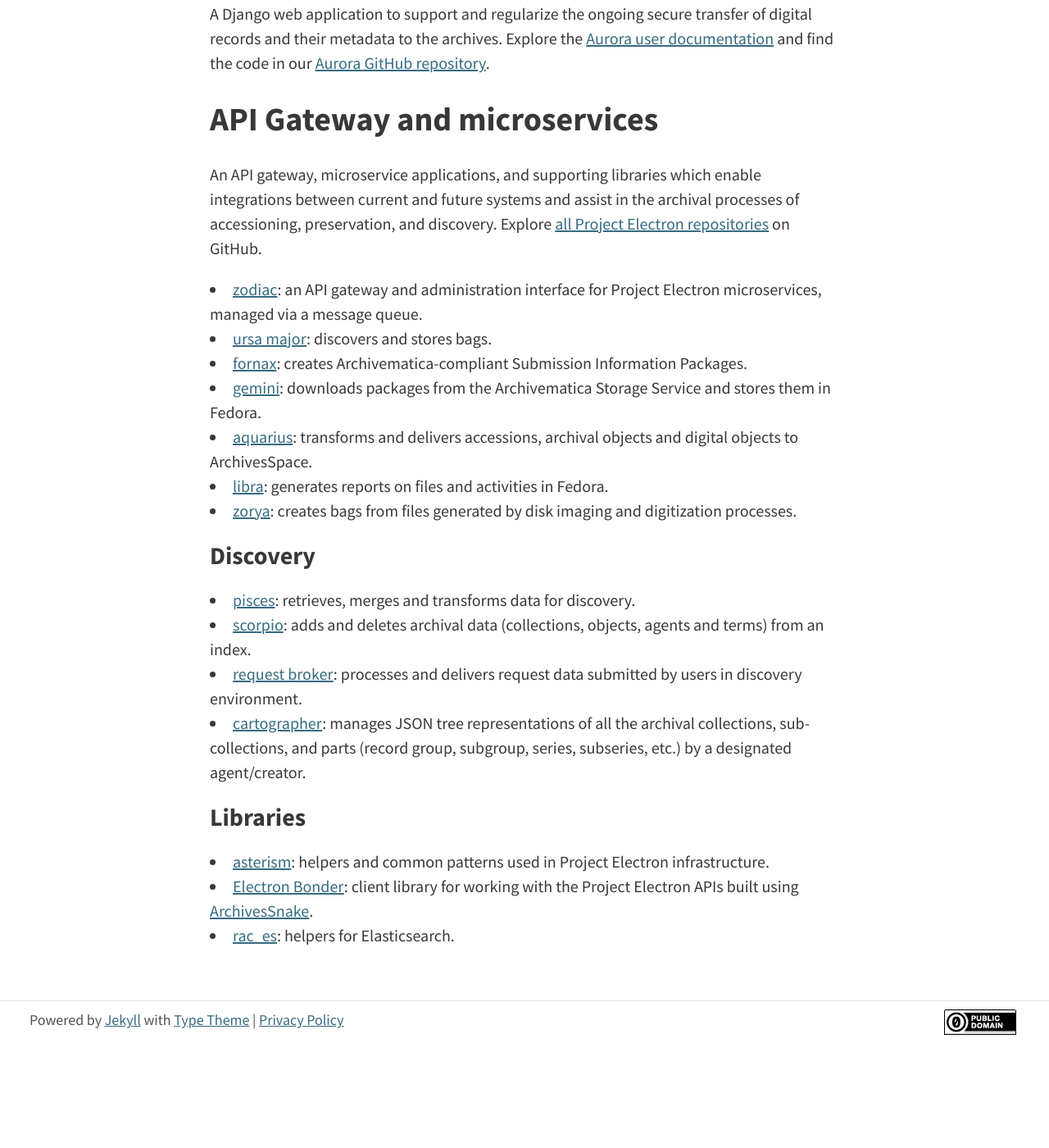
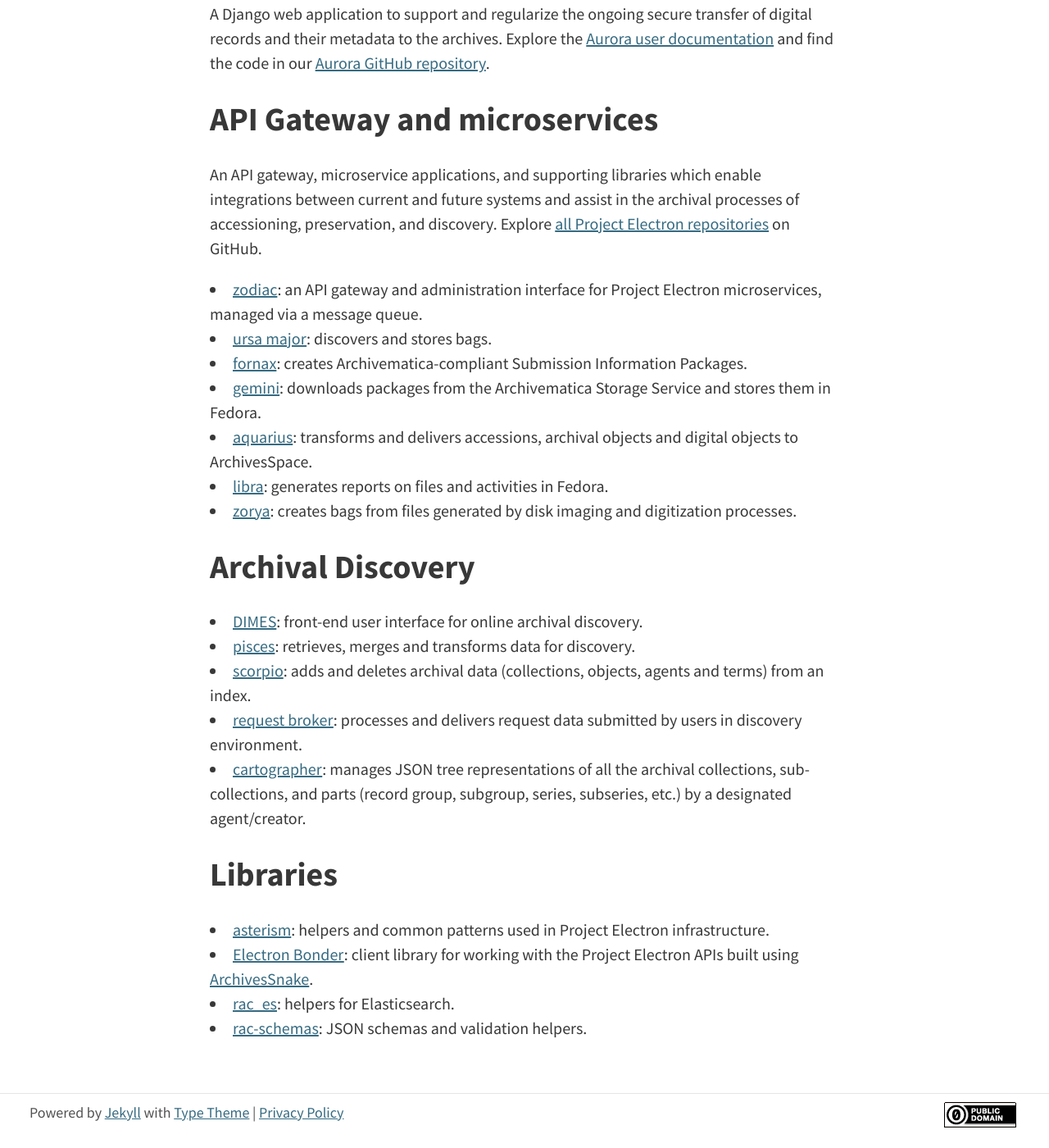
Before and after one commit to RockefellerArchiveCenter/project_electron, a Jekyll site: the page built from content/components.md, in a window 1280 px wide and 1400 px high, scrolled down 980 px. Shown: the whole window at 82% size. Built offline with Jekyll 4.4.1, drawn with Linux system fonts in a browser that asks for light colours; before the commit the page ends 2267 px from its top, so only the background shows below that.

Commit message:
add dimes and rac_schemas to components page

```diff
--- a/content/components.md
+++ b/content/components.md
@@ -33,15 +33,17 @@
   - [libra](https://github.com/RockefellerArchiveCenter/libra): generates reports on files and activities in Fedora.
   - [zorya](https://github.com/RockefellerArchiveCenter/zorya): creates bags from files generated by disk imaging and digitization processes.
 
-### Discovery
+## Archival Discovery
 
+- [DIMES](https://github.com/RockefellerArchiveCenter/dimes): front-end user interface for online archival discovery.
 - [pisces](https://github.com/RockefellerArchiveCenter/pisces): retrieves, merges and transforms data for discovery.
 - [scorpio](https://github.com/RockefellerArchiveCenter/scorpio): adds and deletes archival data (collections, objects, agents and terms) from an index.
 - [request broker](https://github.com/RockefellerArchiveCenter/request_broker): processes and delivers request data submitted by users in discovery environment.
 - [cartographer](https://github.com/RockefellerArchiveCenter/cartographer): manages JSON tree representations of all the archival collections, sub-collections, and parts (record group, subgroup, series, subseries, etc.) by a designated agent/creator.
 
-### Libraries
+## Libraries
 
   - [asterism](https://github.com/RockefellerArchiveCenter/asterism): helpers and common patterns used in Project Electron infrastructure.
   - [Electron Bonder](https://github.com/RockefellerArchiveCenter/ElectronBonder): client library for working with the Project Electron APIs built using [ArchivesSnake](https://github.com/archivesspace-labs/ArchivesSnake/).
   - [rac_es](https://github.com/RockefellerArchiveCenter/rac_es): helpers for Elasticsearch.
+  - [rac-schemas](https://github.com/RockefellerArchiveCenter/rac_schemas): JSON schemas and validation helpers.
```
